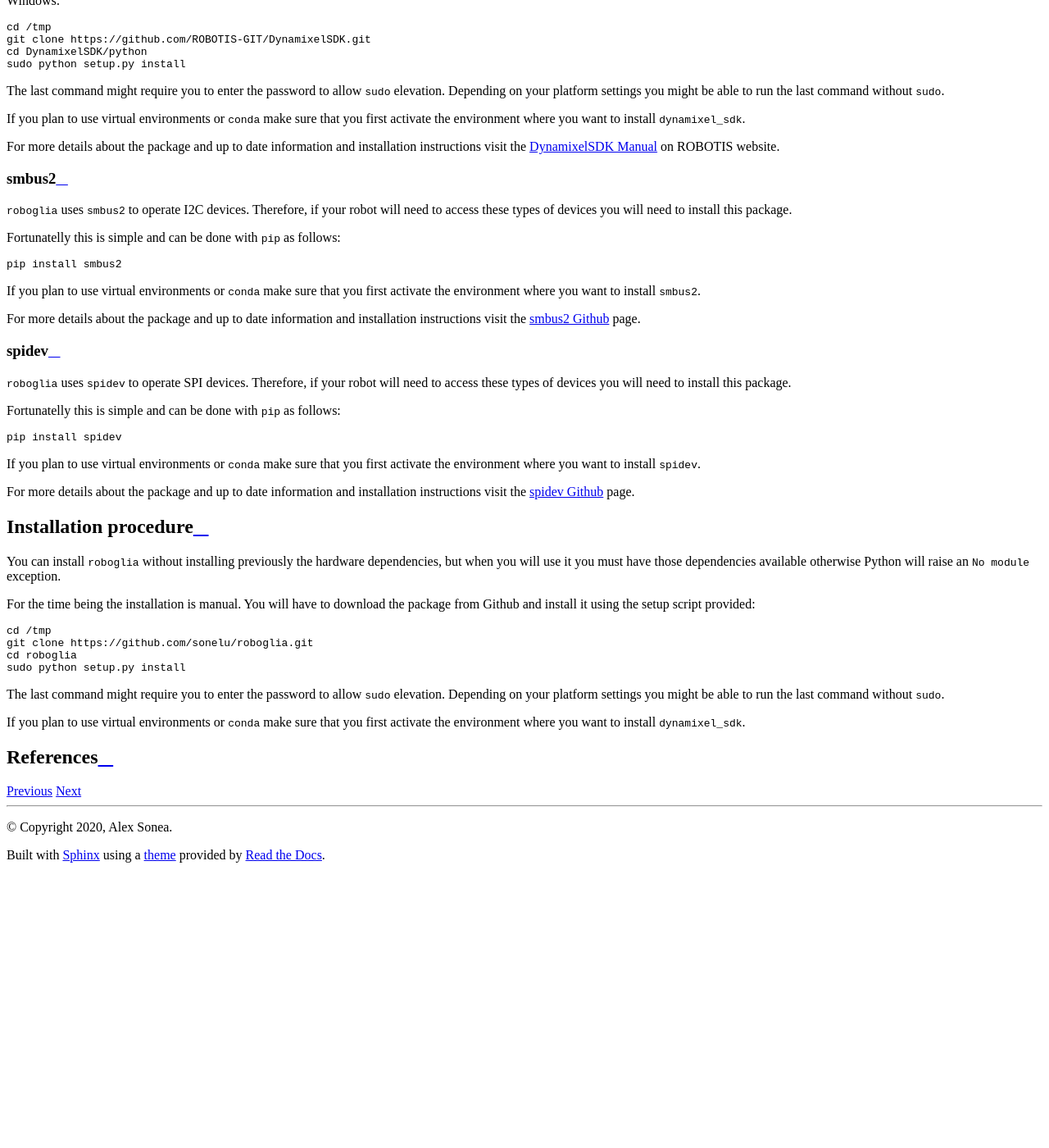
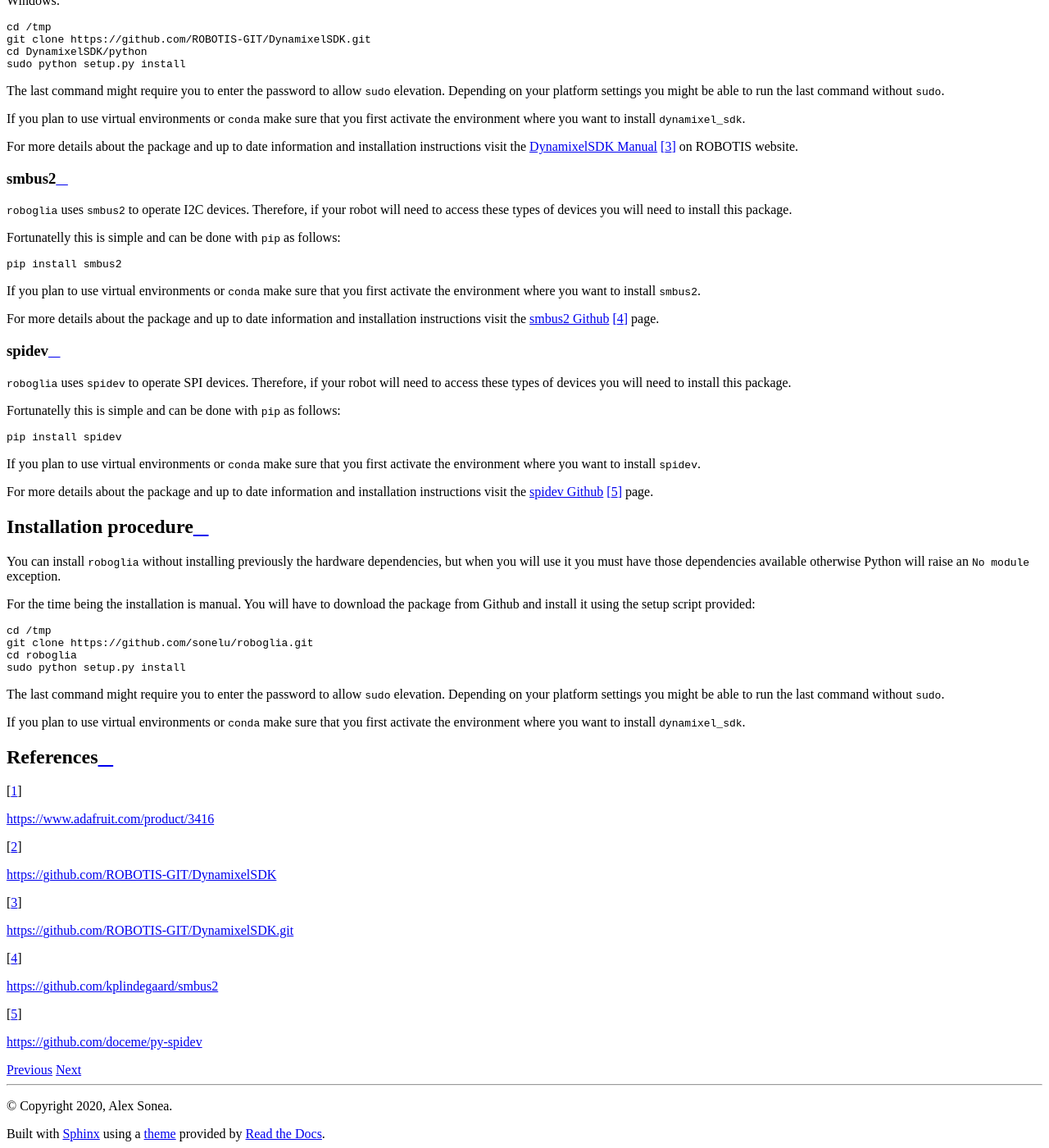
Before and after one commit to sonelu/roboglia, a Sphinx documentation site: the page built from docs/install.rst, in a window 1280 px wide and 1400 px high, scrolled down 938 px. Shown: the whole window at 82% size. Built offline with Sphinx 7.4.7 and the Read the Docs theme 2.0.0, drawn with Linux system fonts in a browser that asks for light colours; before the commit the page ends 1998 px from its top, so only the background shows below that; part of the change alters nothing that is shown.

```diff
--- a/docs/install.rst
+++ b/docs/install.rst
@@ -126,7 +126,7 @@ first activate the environment where you want to install ``dynamixel_sdk``.
 References
 ----------
 
-.. target-notes:
+.. target-notes::
 
 .. _`16 Channel PWM Bonnet`: https://www.adafruit.com/product/3416
 .. _`dynamixel_sdk`: https://github.com/ROBOTIS-GIT/DynamixelSDK
```
